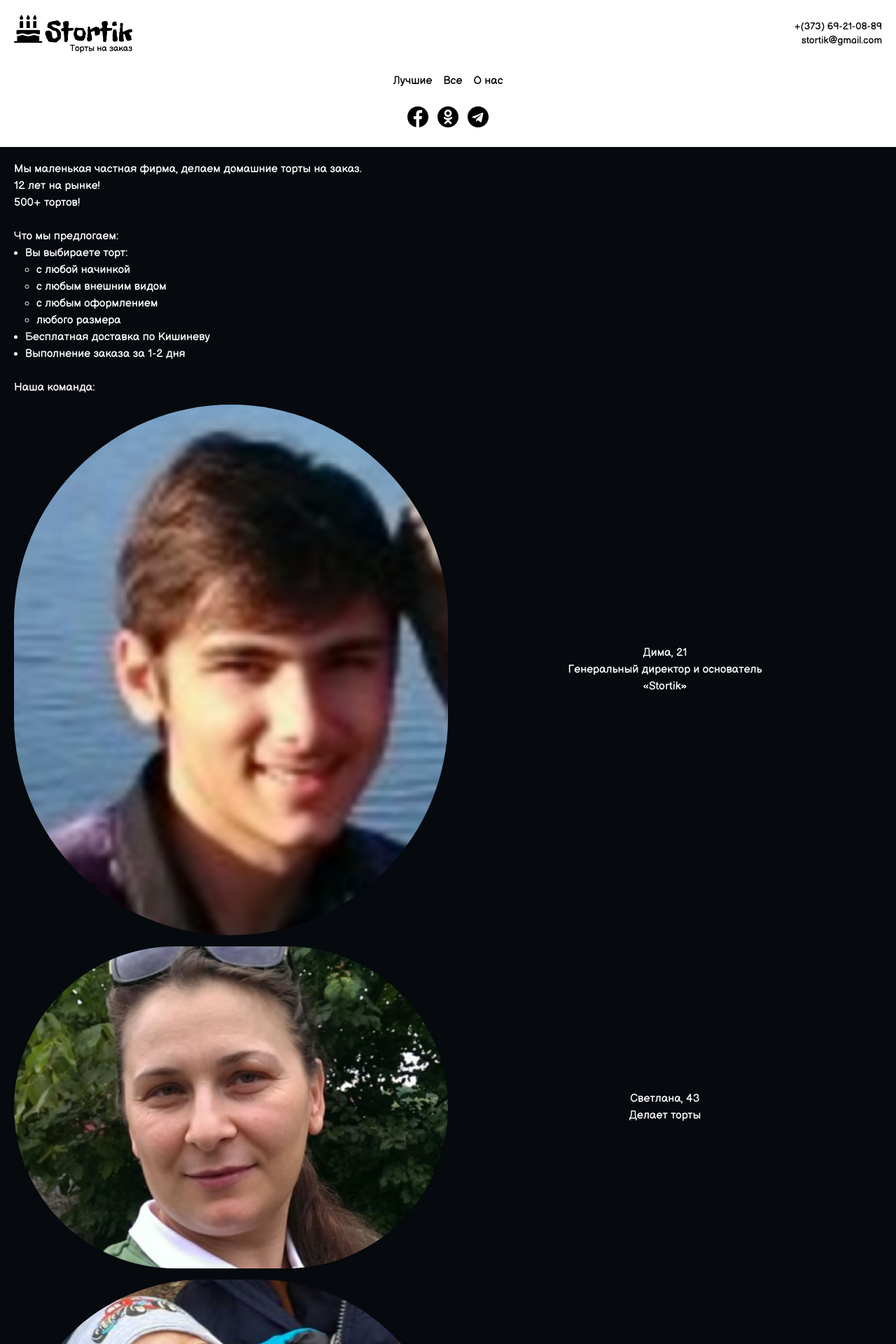
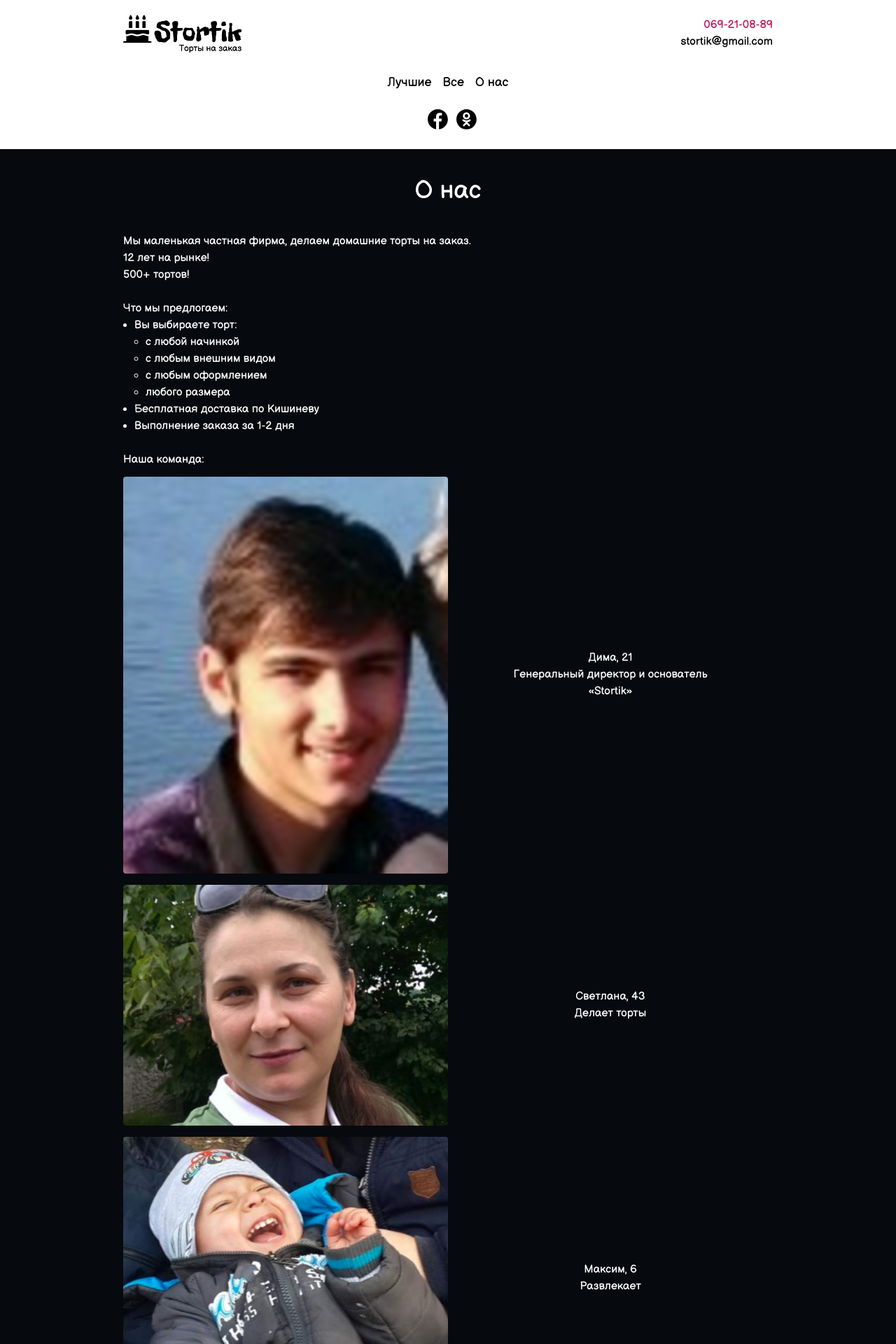
Before and after one commit to Daimon31999/stortik, a Vue app: page /about in a window 1280 px wide. Shown: the top 1920 px of the page at 70% size. Built offline with nearby package versions, Linux system fonts and the light colour scheme; a web font is replaced by a local one.

Commit message:
lazy loading, responcive

```diff
--- a/package.json
+++ b/package.json
@@ -11,6 +11,7 @@
     "core-js": "^3.6.5",
     "moment": "^2.29.1",
     "vue": "^2.6.11",
+    "vue-lazyload": "^1.3.3",
     "vue-router": "^3.4.9",
     "vuex": "^3.6.0"
   },
--- a/src/components/About.vue
+++ b/src/components/About.vue
@@ -1,5 +1,8 @@
 <template>
-  <div class="text-white m-5">
+  <div class="text-white m-5 lg:mx-44">
+    <h1 ref="all" class="w-full text-4xl text-center my-10">
+      О нас
+    </h1>
     <div class="text-base">
       Мы маленькая частная фирма, делаем домашние торты на заказ.
       <br />
@@ -28,11 +31,7 @@
       <br />
       <!-- Дима -->
       <div class="flex w-full pb-2 pt-3">
-        <img
-          class="w-1/2 rounded-full"
-          src="@/assets/img/team/dima.png"
-          alt=""
-        />
+        <img class="w-1/2 rounded" src="@/assets/img/team/dima.png" alt="" />
         <div class="flex flex-col w-1/2 justify-center items-center ">
           <p class="text-center">Дима, {{ dimaYears }}</p>
           <p class="text-center">
@@ -44,11 +43,7 @@
       </div>
       <!-- Света -->
       <div class="flex w-full py-2">
-        <img
-          class="w-1/2 rounded-full"
-          src="@/assets/img/team/sveta.png"
-          alt=""
-        />
+        <img class="w-1/2 rounded" src="@/assets/img/team/sveta.png" alt="" />
         <div class="flex flex-col w-1/2 justify-center items-center ">
           <p class="text-center">Светлана, {{ svetaYears }}</p>
           <p class="text-center">
@@ -59,11 +54,7 @@
 
       <!-- Максим -->
       <div class="flex w-full py-2">
-        <img
-          class="w-1/2 rounded-full"
-          src="@/assets/img/team/maxim.png"
-          alt=""
-        />
+        <img class="w-1/2 rounded" src="@/assets/img/team/maxim.png" alt="" />
         <div class="flex flex-col w-1/2 justify-center items-center ">
           <p class="text-center">Максим, {{ maximYears }}</p>
           <p class="text-center">
@@ -74,11 +65,7 @@
 
       <!-- Иля -->
       <div class="flex w-full py-2">
-        <img
-          class="w-1/2 rounded-full"
-          src="@/assets/img/team/ilia.png"
-          alt=""
-        />
+        <img class="w-1/2 rounded" src="@/assets/img/team/ilia.png" alt="" />
         <div class="flex flex-col w-1/2 justify-center items-center ">
           <p class="text-center">Илья, {{ iliaYears }}</p>
           <p class="text-center">
--- a/src/components/Cakes.vue
+++ b/src/components/Cakes.vue
@@ -1,5 +1,5 @@
 <template>
-  <div class="text-white p-5">
+  <div class="text-white p-5 lg:px-44">
     <h1 ref="best" class="w-full text-4xl text-center my-10">
       Лучшие
     </h1>
@@ -16,10 +16,10 @@
     </h1>
     {{ all ? openSlide('all') : null }}
     <img
-      class="my-4"
+      class="my-4 rounded"
       v-for="cake in cakes"
       :key="cake"
-      :src="getAllImgUrl(cake)"
+      v-lazy="getAllImgUrl(cake)"
     />
   </div>
 </template>
@@ -45,7 +45,7 @@ export default {
         // Перемотка
         // window.scrollTo(0, top)
         window.scrollTo({
-          top: top,
+          top: top - 100,
           behavior: 'smooth',
         })
 
--- a/src/components/Header.vue
+++ b/src/components/Header.vue
@@ -1,24 +1,28 @@
 <template>
   <div>
-    <div class="p-5 flex flex-col bg-white w-full h-auto">
+    <div class="p-5 lg:px-44 flex flex-col bg-white w-full h-auto">
       <!-- logo && info --- start -->
       <div
         class="flex top-0 right-0 w-full flex-row items-center justify-between"
       >
+        <router-link to="/" class="focus:outline-none active:outline-none">
           <img
-          class="h-14"
+            class="h-8 xs:h-10 sm:h-14"
             src="@/assets/img/stortic_logo.png"
             alt="stortik logo"
           />
-        <div class="flex flex-col text-sm text-right">
-          <span>+(373) 69-21-08-89</span>
+        </router-link>
+        <div
+          class="flex flex-col text-right text-xs xs:text-sm sm:text-base mg:text-lg"
+        >
+          <span class="text-pink-700">069-21-08-89</span>
           <span>stortik@gmail.com</span>
         </div>
       </div>
       <!-- logo && info --- end -->
       <!-- links --- start -->
       <div class="w-full flex justify-center pt-5 pb-2">
-        <nav>
+        <nav class="text-sm xs:text-base sm:text-lg mg:text-xl">
           <router-link
             to="/cakes"
             class="focus:outline-none active:outline-none"
@@ -46,6 +50,7 @@
           href="https://www.facebook.com/umanskaya.svetlana"
           target="_blank"
           rel="noopener noreferrer"
+          class="pl-3"
         >
           <svg
             version="1.1"
@@ -141,44 +146,33 @@ M48.945,14.863c9.52,0.026,17.161,7.813,17.112,17.438c-0.048,9.403-7.814,17.024-1
             <g></g>
           </svg>
         </a>
-
-        <!-- Telegram -->
-        <a href="#">
-          <svg
-            id="Bold"
-            enable-background="new 0 0 24 24"
-            height="512"
-            viewBox="0 0 24 24"
-            width="512"
-            xmlns="http://www.w3.org/2000/svg"
-          >
-            <path
-              d="m12 24c6.629 0 12-5.371 12-12s-5.371-12-12-12-12 5.371-12 12 5.371 12 12 12zm-6.509-12.26 11.57-4.461c.537-.194 1.006.131.832.943l.001-.001-1.97 9.281c-.146.658-.537.818-1.084.508l-3-2.211-1.447 1.394c-.16.16-.295.295-.605.295l.213-3.053 5.56-5.023c.242-.213-.054-.333-.373-.121l-6.871 4.326-2.962-.924c-.643-.204-.657-.643.136-.953z"
-            />
-          </svg>
-        </a>
       </div>
       <!-- social --- end -->
     </div>
-    <div class="px-5 py-1 flex-col bg-white w-full h-auto" :class="getClass()">
+    <div
+      class="p-5 lg:px-44 py-1 flex-col bg-white w-full h-auto"
+      :class="getClass()"
+    >
       <!-- logo && info --- start -->
       <div
         class="flex top-0 right-0 w-full flex-row items-center justify-between"
       >
+        <router-link to="/" class="focus:outline-none active:outline-none">
           <img
-          class="h-14"
+            class="h-10"
             src="@/assets/img/stortic_logo.png"
             alt="stortik logo"
           />
-        <div class="flex flex-col text-sm text-right">
-          <span>+(373) 69-21-08-89</span>
+        </router-link>
+        <div class="flex flex-col text-right text-xs">
+          <span class="text-pink-700">069-21-08-89</span>
           <span>stortik@gmail.com</span>
         </div>
       </div>
       <!-- logo && info --- end -->
       <!-- links --- start -->
-      <div class="w-full flex justify-center pt-2">
-        <nav>
+      <div class="w-full flex justify-center">
+        <nav class="text-sm xs:text-base md:text-xl">
           <router-link
             to="/cakes"
             class="focus:outline-none active:outline-none"
@@ -227,8 +221,8 @@ export default {
 
 <style scoped>
 svg {
-  width: 30px;
-  height: 30px;
+  width: 1.8rem;
+  height: 1.8rem;
   margin-right: 0.4rem;
   margin-left: 0.4rem;
 }
--- a/src/main.js
+++ b/src/main.js
@@ -2,6 +2,8 @@
 import Vue from 'vue/dist/vue.js'
 import Vuex from 'vuex'
 import VueRouter from 'vue-router'
+import VueLazyload from 'vue-lazyload'
+
 import App from './App.vue'
 import Cakes from './components/Cakes.vue'
 import About from './components/About.vue'
@@ -9,6 +11,7 @@ import './style.css'
 
 Vue.use(Vuex)
 Vue.use(VueRouter)
+Vue.use(VueLazyload)
 
 const store = new Vuex.Store({
   strict: true,
@@ -49,6 +52,7 @@ const store = new Vuex.Store({
 })
 
 const routes = [
+  { path: '/', component: Cakes },
   { path: '/cakes', component: Cakes },
   { path: '/about', component: About },
 ]
--- a/tailwind.config.js
+++ b/tailwind.config.js
@@ -2,6 +2,24 @@ module.exports = {
   purge: [],
   darkMode: false, // or 'media' or 'class'
   theme: {
+    screens: {
+      xs: '300px',
+
+      sm: '360px',
+      // => @media (min-width: 640px) { ... }
+
+      md: '768px',
+      // => @media (min-width: 768px) { ... }
+
+      lg: '1024px',
+      // => @media (min-width: 1024px) { ... }
+
+      xl: '1280px',
+      // => @media (min-width: 1280px) { ... }
+
+      '2xl': '1536px',
+      // => @media (min-width: 1536px) { ... }
+    },
     listStyleType: {
       none: 'none',
       disc: 'disc',
```
Also changed, not shown: 1 other file (tests, documents, lock files or other folders). Lines whose indentation alone changed are shown as unchanged.
